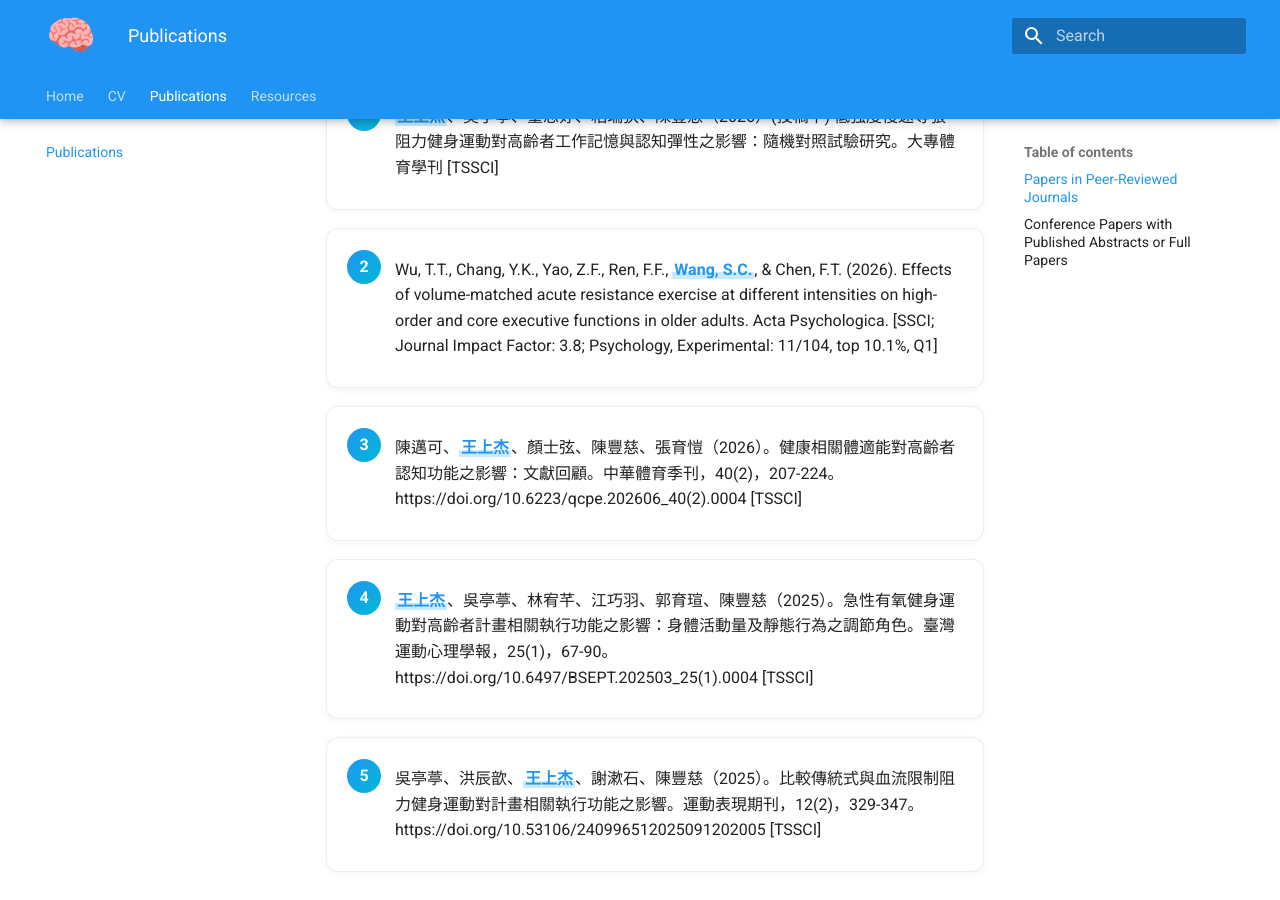
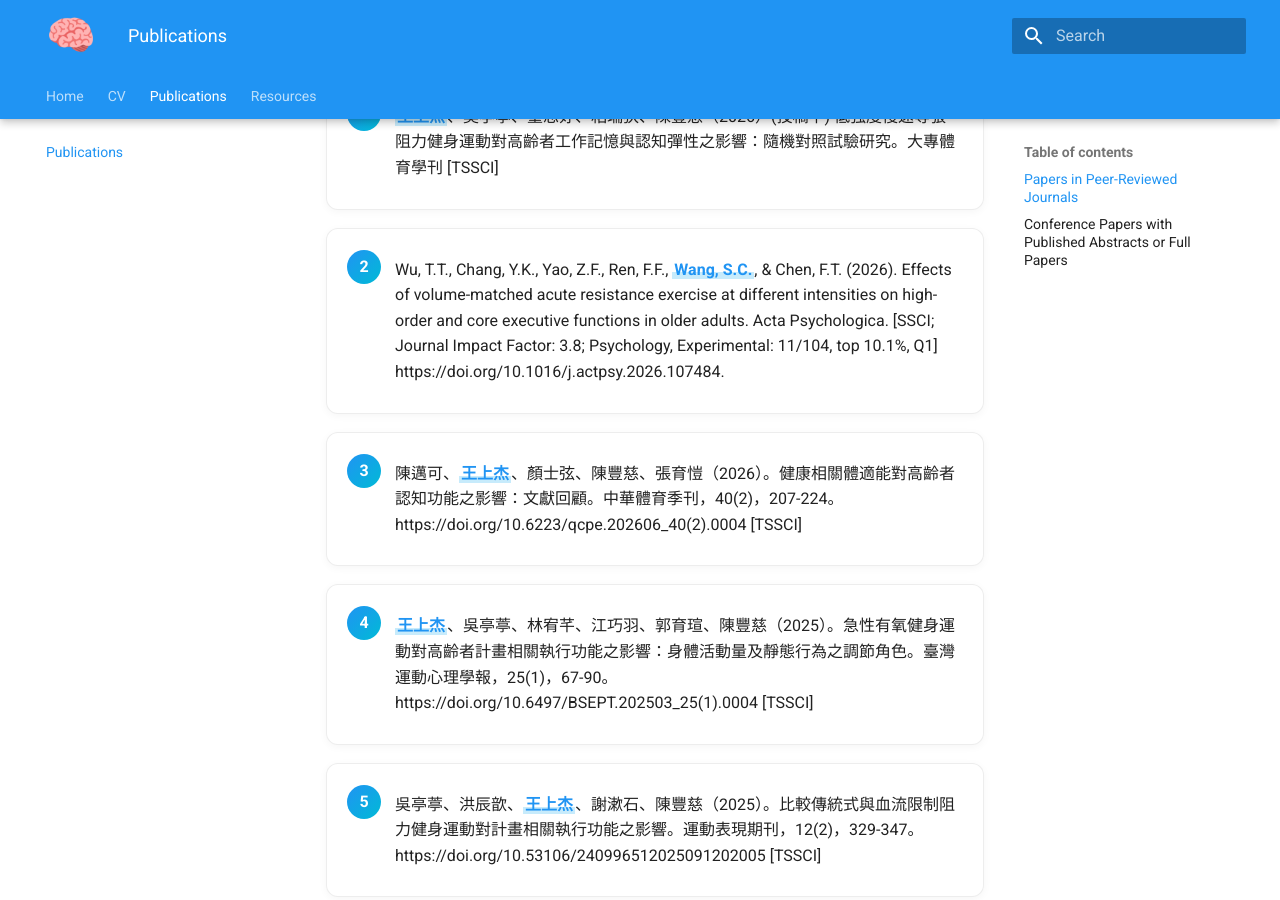
Before and after one commit to chieh1005/chieh1005.github.io, an MkDocs documentation site: the page built from docs/publications.md, in a window 1280 px wide and 900 px high, scrolled down 442 px. Built offline with MkDocs 1.6.1 and Material for MkDocs 9.7.7, drawn with Linux system fonts in a browser that asks for light colours; some of the changed lines change nothing that is shown.

Commit message:
Update publications.md

```diff
--- a/docs/publications.md
+++ b/docs/publications.md
@@ -5,11 +5,11 @@
 
 Peer-reviewed journal articles and conference proceedings in exercise neuroscience.
 
-## Papers in Peer-Reviewed Journals
+## [Papers in Peer-Reviewed Journals](https://drive.google.com/drive/folders/1SPE8xPjHOz7GAwIWBpxK4Uj-I7mhD2Bs?usp=drive_link)
 
 1. **王上杰**、吳亭葶、董思妤、粘瑞狄、陳豐慈（2026）(投稿中) 低強度慢速等張阻力健身運動對高齡者工作記憶與認知彈性之影響：隨機對照試驗研究。大專體育學刊 [TSSCI]
 
-2. Wu, T.T., Chang, Y.K., Yao, Z.F., Ren, F.F., **Wang, S.C.**, & Chen, F.T. (2026). Effects of volume-matched acute resistance exercise at different intensities on high-order and core executive functions in older adults. Acta Psychologica. [SSCI; Journal Impact Factor: 3.8; Psychology, Experimental: 11/104, top 10.1%, Q1]
+2. Wu, T.T., Chang, Y.K., Yao, Z.F., Ren, F.F., **Wang, S.C.**, & Chen, F.T. (2026). Effects of volume-matched acute resistance exercise at different intensities on high-order and core executive functions in older adults. Acta Psychologica. [SSCI; Journal Impact Factor: 3.8; Psychology, Experimental: 11/104, top 10.1%, Q1] https://doi.org/10.1016/j.actpsy.2026.107484.
 
 3. 陳邁可、**王上杰**、顏士弦、陳豐慈、張育愷（2026）。健康相關體適能對高齡者認知功能之影響：文獻回顧。中華體育季刊，40(2)，207-224。https://doi.org/10.6223/qcpe.202606_40(2).0004 [TSSCI]
 
```
